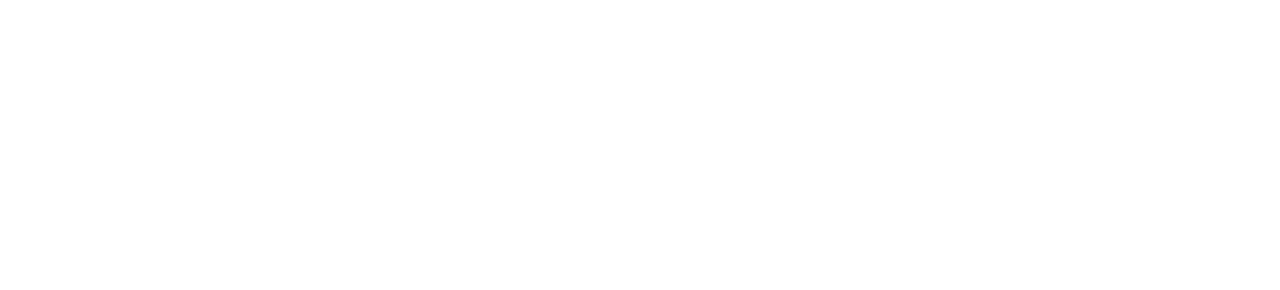
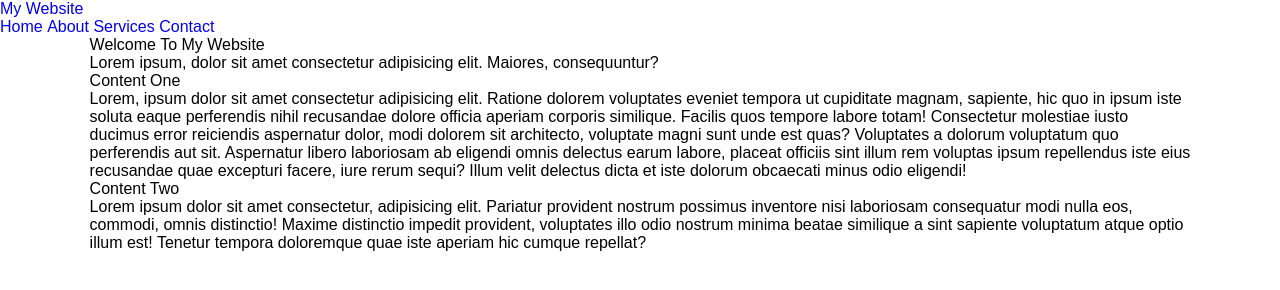
Before and after one commit to junedkaxioned/Sticky-Navbar, a plain HTML site: page index.html in a window 1280 px wide. Drawn offline with Linux system fonts and the light colour scheme.

Commit message:
Html Structure Completed

```diff
--- a/index.html
+++ b/index.html
@@ -14,14 +14,49 @@
 <body>
   <!--container start-->
   <div class="container">
+
     <!--header section start-->
     <header>
-
+      <nav class="navbar">
+        <h1><a href="#FIXME" class="logo" title="My Webiste Logo">My Website</a></h1>
+        <ul class="menu">
+          <li><a href="#FIXME" class="menuList current">Home</a></li>
+          <li><a href="#FIXME" class="menuList">About</a></li>
+          <li><a href="#FIXME" class="menuList">Services</a></li>
+          <li><a href="#FIXME" class="menuList">Contact</a></li>
+        </ul>
+      </nav>
     </header>
     <!--header section start-->
+
     <!--main section start-->
     <main>
+      <section class="bannerSection">
+        <div class="wrapper">
+          <h2>Welcome To My Website</h2>
+          <p>Lorem ipsum, dolor sit amet consectetur adipisicing elit. Maiores, consequuntur?</p>
+        </div>
+      </section>
 
+      <section class="contentSection">
+        <div class="wrapper">
+          <h3>Content One</h3>
+          <p>Lorem, ipsum dolor sit amet consectetur adipisicing elit. Ratione dolorem voluptates eveniet tempora ut
+            cupiditate magnam, sapiente, hic quo in ipsum iste soluta eaque perferendis nihil recusandae dolore officia
+            aperiam corporis similique. Facilis quos tempore labore totam! Consectetur molestiae iusto ducimus error
+            reiciendis aspernatur dolor, modi dolorem sit architecto, voluptate magni sunt unde est quas? Voluptates a
+            dolorum voluptatum quo perferendis aut sit. Aspernatur libero laboriosam ab eligendi omnis delectus earum
+            labore, placeat officiis sint illum rem voluptas ipsum repellendus iste eius recusandae quae excepturi
+            facere, iure rerum sequi? Illum velit delectus dicta et iste dolorum obcaecati minus odio eligendi!
+          </p>
+          <h4>Content Two</h4>
+          <p>Lorem ipsum dolor sit amet consectetur, adipisicing elit. Pariatur provident nostrum possimus inventore
+            nisi laboriosam consequatur modi nulla eos, commodi, omnis distinctio! Maxime distinctio impedit provident,
+            voluptates illo odio nostrum minima beatae similique a sint sapiente voluptatum atque optio illum est!
+            Tenetur tempora doloremque quae iste aperiam hic cumque repellat?
+          </p>
+        </div>
+      </section>
     </main>
     <!--main section end-->
 
```
